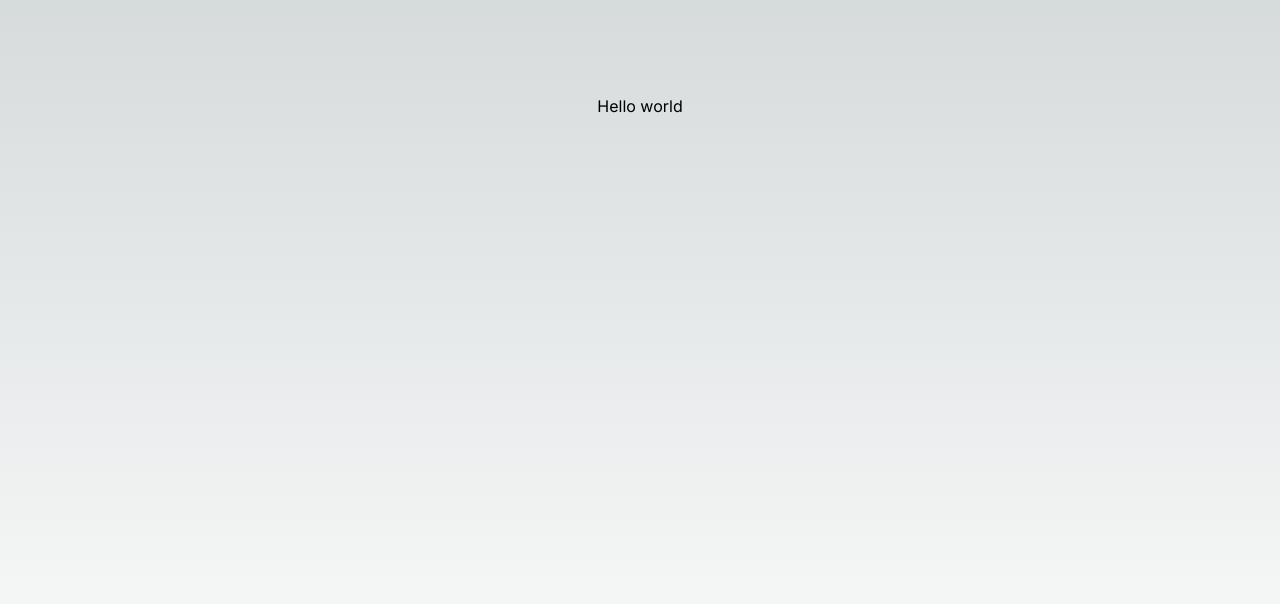
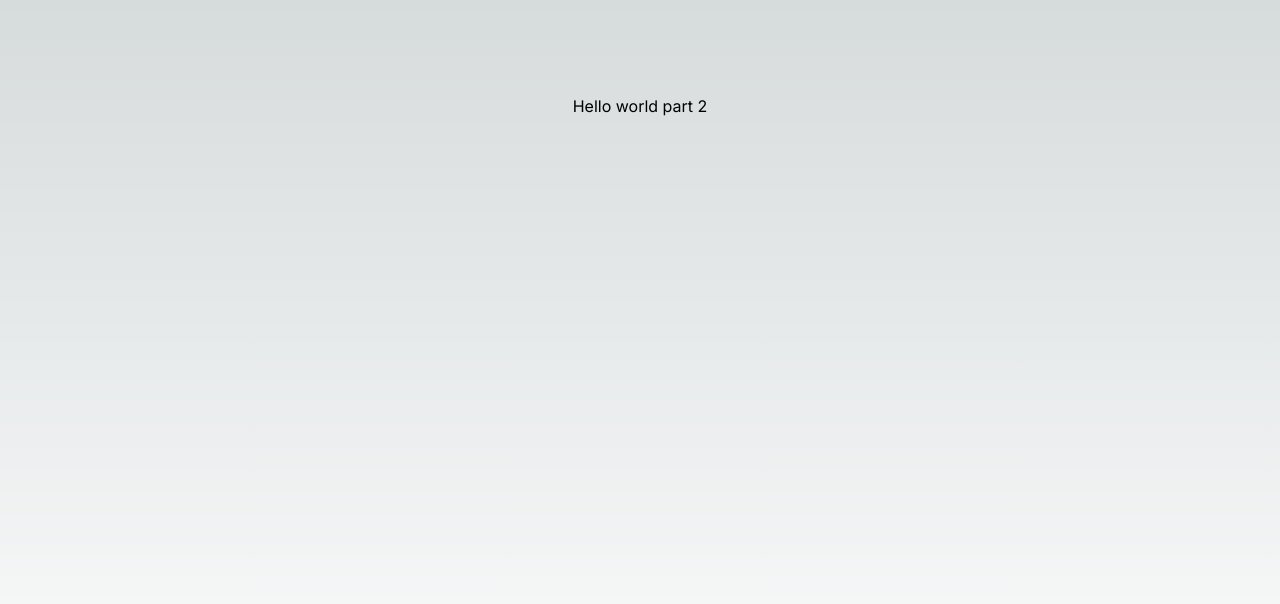
Before and after one commit to DramisInfo/netflix-clone, a Next.js app in the folder src/: page / in a window 1280 px wide. Shown: the top 604 px of the page. Built offline with nearby package versions, Linux system fonts and the light colour scheme.

Commit message:
Auto commit

```diff
--- a/src/pages/index.tsx
+++ b/src/pages/index.tsx
@@ -15,7 +15,7 @@ export default function Home() {
 				<link rel="icon" href="/favicon.ico" />
 			</Head>
 			<main className={`${styles.main} ${inter.className}`}>
-				Hello world
+				Hello world part 2
 			</main>
 		</>
 	);
```
